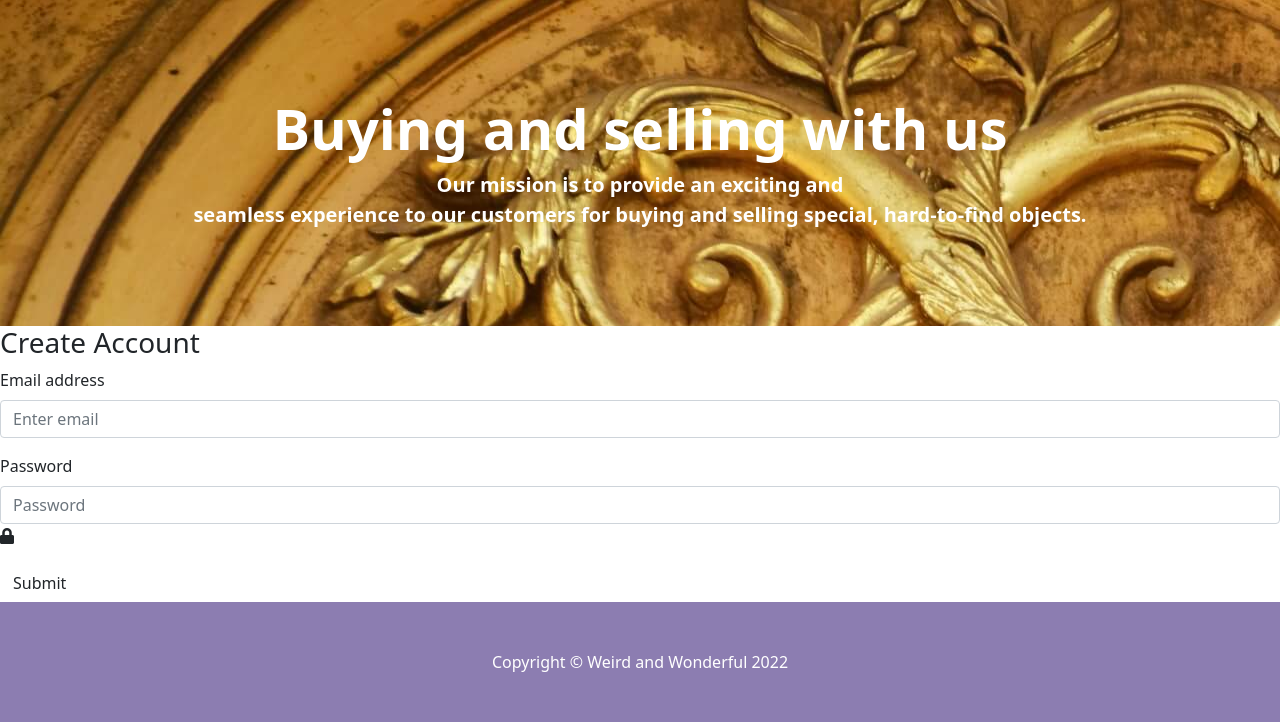
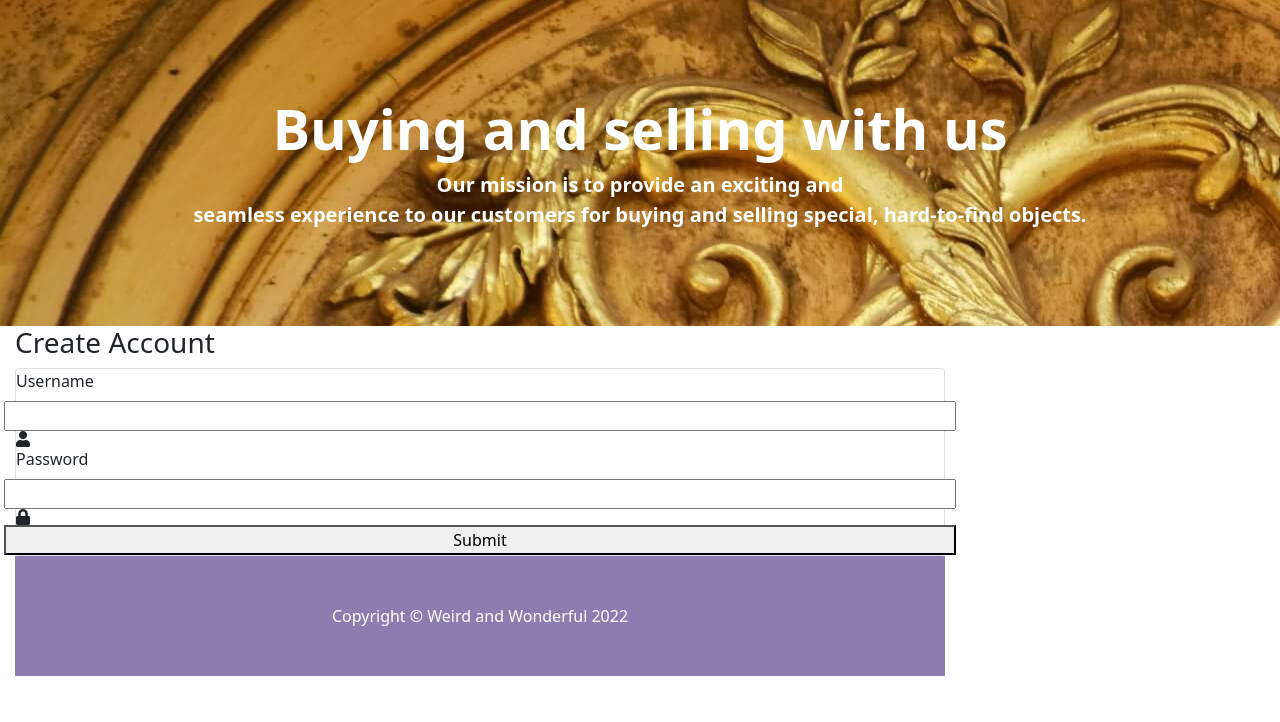
Before and after one commit to Gloria-21/weird_and_wonderful, a Flask app: page /register in a window 1280 px wide. Shown: the part 157-879 px from the top of the page. After the commit the page ends 833 px from the top, so only its background shows below. Run offline with Flask 2, Linux system fonts and the light colour scheme; some libraries are stand-ins or nearby versions.

Commit message:
Add styles to html, not working properly

```diff
--- a/app.py
+++ b/app.py
@@ -44,9 +44,6 @@ def register():
         existing_user = mongo.db.users.find_one(
             {"username": request.form.get("username").lower()})
 
-        print('existing_user: ')
-        print(existing_user)
-
         if existing_user:
             flash("Username already exists")
             return redirect(url_for("register"))
--- a/templates/register.html
+++ b/templates/register.html
@@ -1,19 +1,33 @@
 {% extends "base.html" %}
 {% block content %}
 
+  <div class="col-md-9">
     <h3 class="center-align">Create Account</h3>
 
-<form method="POST" action="{{ url_for('register') }}">
-  <div class="form-group">
-    <label for="email">Email address</label>
-    <input type="email" class="form-control" id="email" aria-describedby="emailHelp" placeholder="Enter email">
+    <div class="row">
+      <form class="col s12 m8 offset-m2" method="POST" action="{{ url_for('register') }}">
+        <div class="card">
+          <div class="row">
+            <label for="username">Username</label>
+            <input type="username" id="username" name="username" type="text" minlength="5" maxlength="15"
+              pattern="^[a-zA-Z0-9]{5,15}$" class="validate" required>
+            <i class="fas fa-user"></i>
           </div>
-  <div class="form-group">
+
+          <div class="row">
             <label for="password">Password</label>
-    <input type="password" class="form-control" id="password" placeholder="Password">
+            <input type="password" id="password" name="password" type="password" minlength="5" maxlength="15"
+              pattern="^[a-zA-Z0-9]{5,15}$" class="validate" required>
             <i class="fas fa-lock"></i>
           </div>
-  <button type="submit" class="btn btn-large text-shadow">Submit</button>
+
+          <div class="row">
+            <button type="submit" class="col s6 btn-large">Submit</button>
+          </div>
+
+        </div>
       </form>
+    </div>
+
 
 {% endblock %}
```
Also changed, not shown: templates/about.html (+11 -7 lines). Lines whose indentation alone changed are shown as unchanged.
